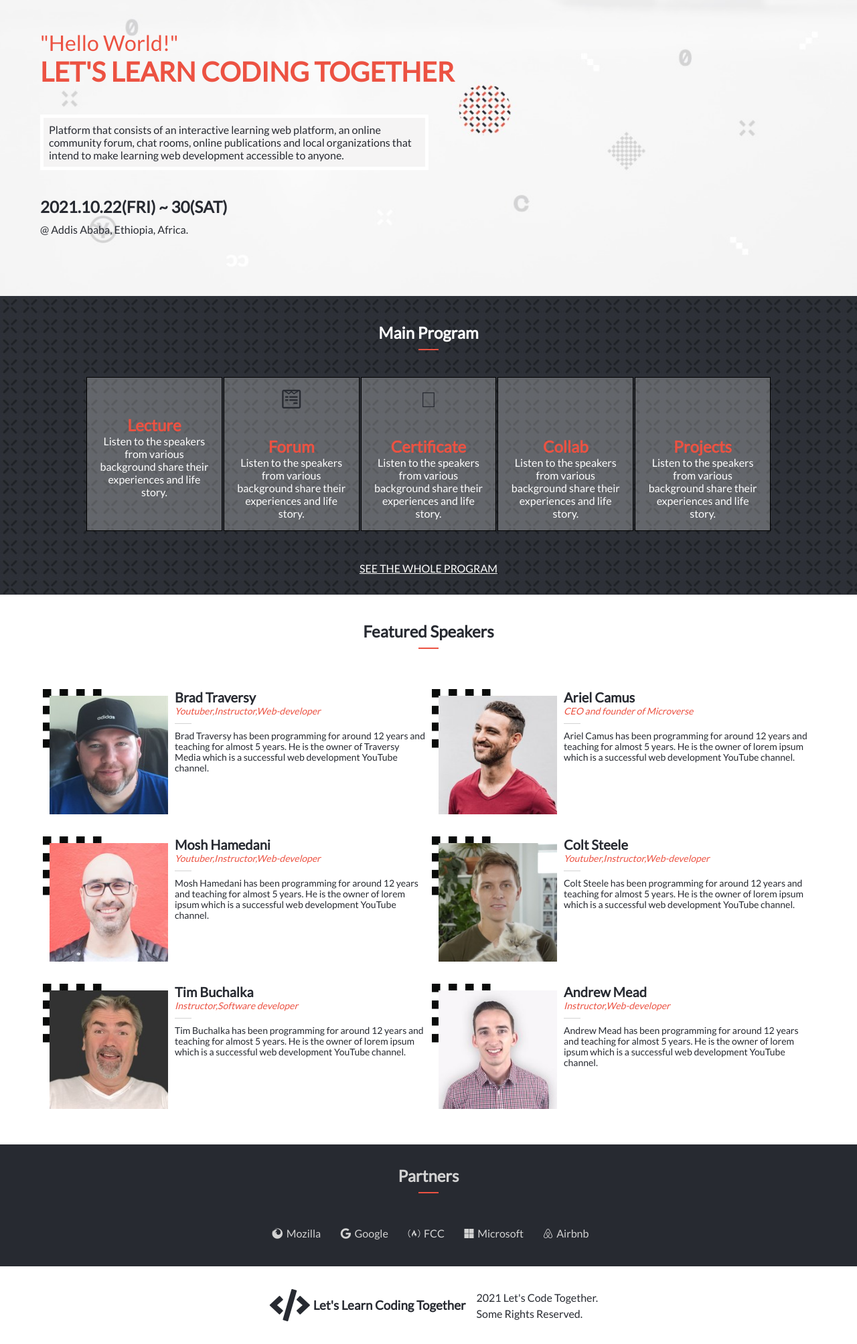
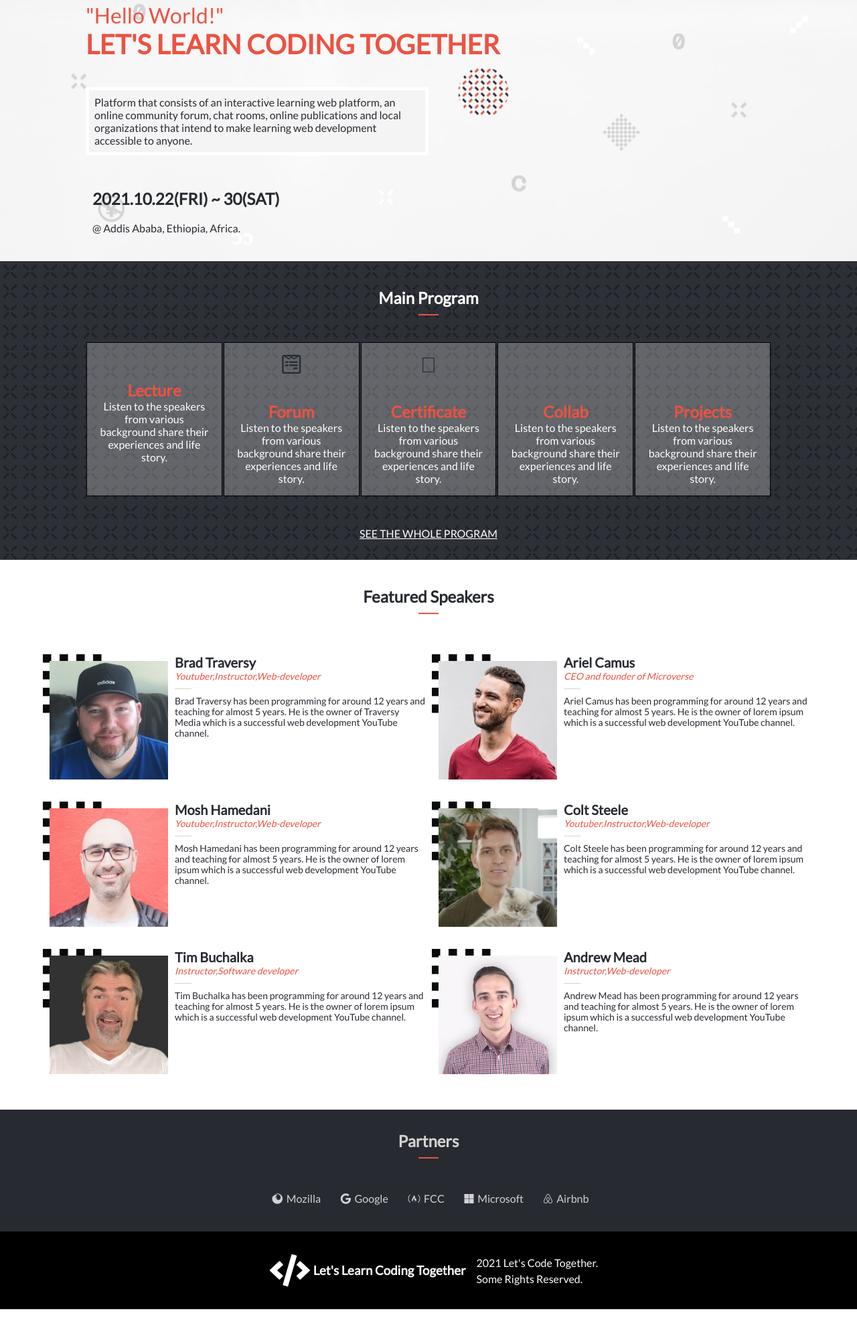
Before and after one commit to Wes-Isaac/Capstone_Project_Module_One, a plain HTML site: page index.html in a window 1280 px wide. Shown: the part 143-2150 px from the top of the page at 67% size. After the commit the page ends 2098 px from the top, so only its background shows below. Drawn offline with Linux system fonts and the light colour scheme; some icons are missing.

Commit message:
Make necessary changes suggested by the reviewer

```diff
--- a/about.css
+++ b/about.css
@@ -84,6 +84,10 @@ header .fa-bars {
   top: 0;
   left: 90%;
   color: #fff;
+}
+
+button {
+  border: none;
 }
 
 main {
--- a/index.html
+++ b/index.html
@@ -38,11 +38,12 @@
         </ul>
       </div>
     </div>
-
+    <button>
       <i class="fas fa-bars fa-3x"></i>
+    </button>
       <nav id="menu" class="invisible">
         <ul class="menu-ul">
-            <li><i class="fal fa-times fa-3x cancel-icon"></i></li>
+          <li><button><i class="fal fa-times fa-3x cancel-icon"></i></button></li>
             <li><a href="about.htm">About</a></li>
             <li><a href="#About">Join</a></li>
             <li><a href="#Contact">Sponsor</a></li>
@@ -128,7 +129,7 @@
 
   <footer>
     <div class="div-1">
-      <i class="fas fa-code fa-3x"></i>
+      <i class="footer-icon fas fa-code fa-3x"></i>
       <h3>Let's Learn Coding Together</h3>
     </div>
 
--- a/mobile.css
+++ b/mobile.css
@@ -85,17 +85,21 @@ header .fa-bars {
   margin: 40px;
 }
 
+button {
+  border: none;
+}
+
 .section-1 {
   padding: 40px;
 }
 
 .section-1 article {
-  margin-bottom: 30px;
+  padding-bottom: 30px;
 }
 
 .date,
 .place {
-  margin: 10px auto;
+  padding: 10px;
 }
 
 .section-1 > h2 {
@@ -288,7 +292,7 @@ footer {
   display: flex;
   justify-content: space-between;
   align-items: center;
-  margin: 2rem auto;
+  padding: 2rem 0;
   width: 90%;
 }
 
@@ -394,7 +398,9 @@ footer .div-2 p {
   }
 
   .section-1 {
-    padding: 60px;
+    padding: 0;
+    width: 80%;
+    margin: auto;
   }
 
   .section-1 > p {
@@ -447,5 +453,19 @@ footer .div-2 p {
 
   footer {
     justify-content: center;
+    width: 100%;
+    background: #000;
+  }
+
+  .div-1 .footer-icon {
+    color: #fff;
+  }
+
+  footer .div-1 h3 {
+    color: #fff;
+  }
+
+  footer .div-2 p {
+    color: #fff;
   }
 }
```
Also changed, not shown: about.htm (+3 -1 lines).
